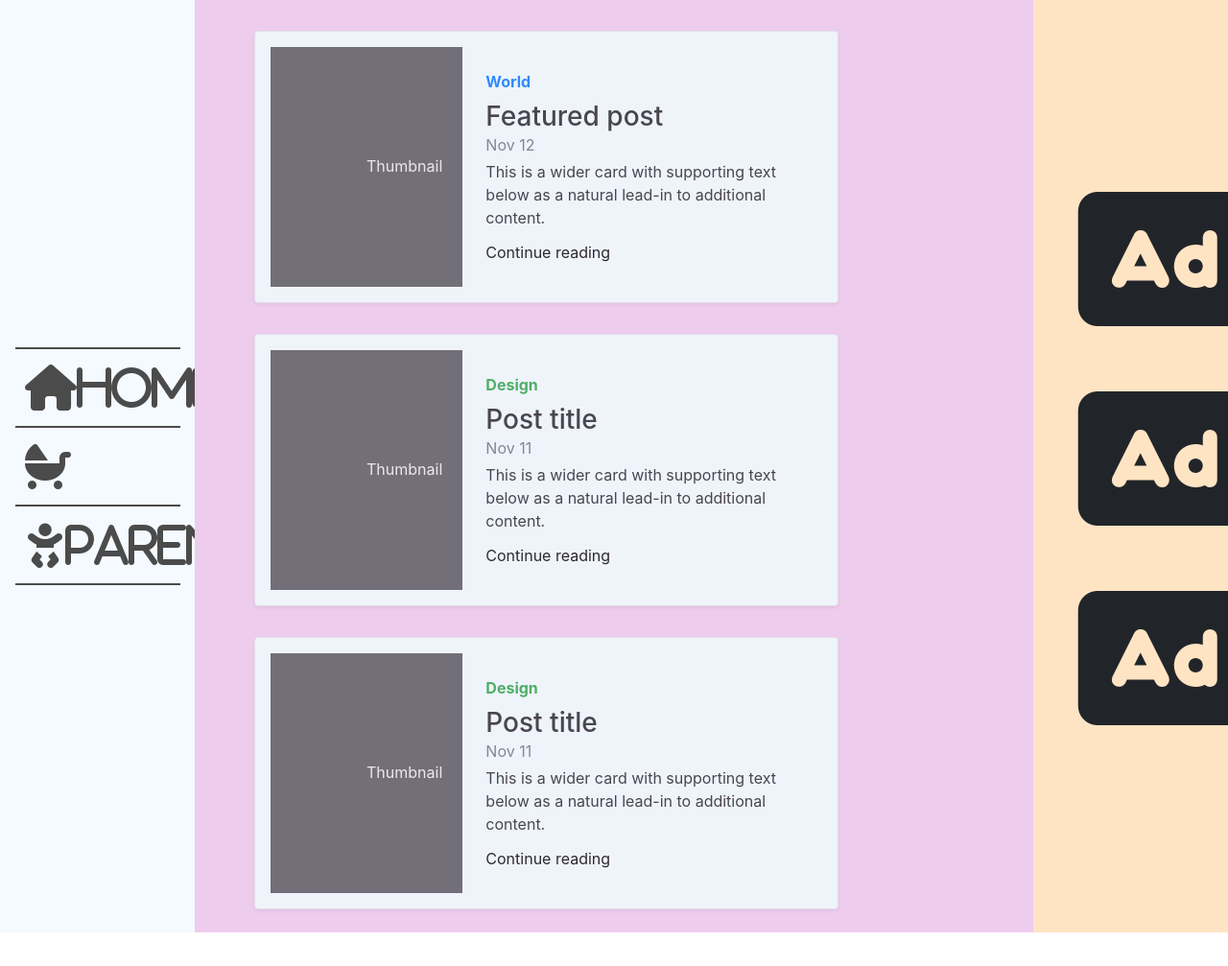
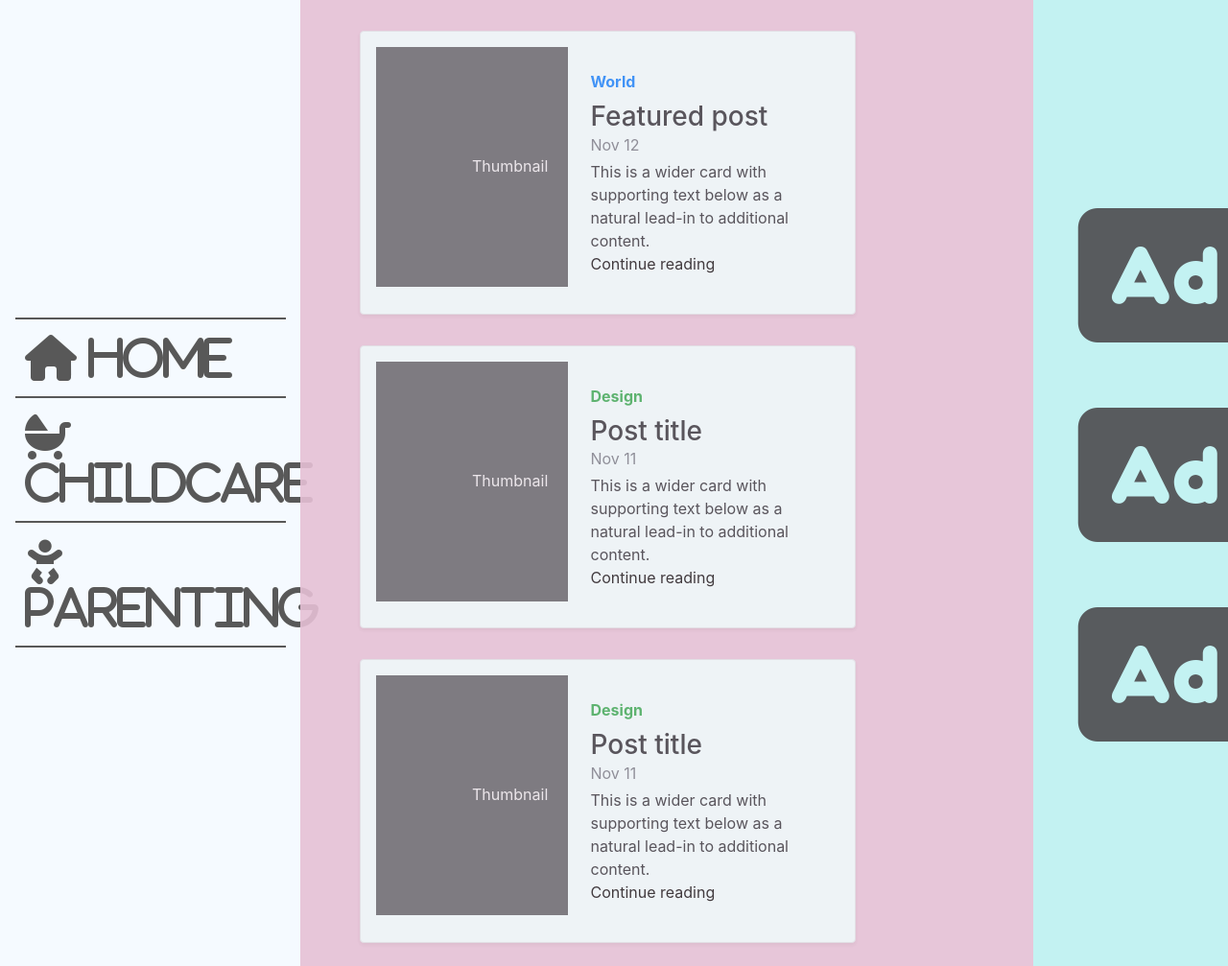
Before and after one commit to SWCousins/SoothingStart, a plain HTML site: page index.html in a window 1280 px wide. Shown: the top 1007 px of the page at 96% size. Before the commit the page ends 972 px from the top, so only its background shows below. Drawn offline with nearby package versions, Linux system fonts and the light colour scheme.

Commit message:
Updated menu items
feat: updated menu items

Updated the menu items to be nested `span` elements, updated color palette and opacity

```diff
--- a/index.html
+++ b/index.html
@@ -17,15 +17,15 @@
         <div class="menu panel col-1">
             <hr />
             <a href="#">
-                <span class="1 fas fa-home home"></span>
+                <span class="1 fas fa-home"> <span class="home"></span></span>
             </a>
             <hr />
             <a href="#">
-                <span class="2 fas fa-baby-carriage"></span>
+                <span class="2 fas fa-baby-carriage"> <span class="carriage"></span></span>
             </a>
             <hr />
             <a href="#">
-                <span class="3 fas fa-baby baby"></span>
+                <span class="3 fas fa-baby"> <span class="baby"></span></span>
             </a>
             <hr />
         </div>
@@ -97,7 +97,7 @@
 
 
         </div>
-        <div class="col-2 panel ad-panel" style="background-color: bisque">
+        <div class="col-2 panel ad-panel" style="background-color: paleturquoise">
             <i class="large fas fa-ad"></i>
             <i class="large fas fa-ad"></i>
             <i class="large fas fa-ad"></i>
@@ -108,24 +108,29 @@
 
             let menuBox = document.querySelector(".menu");
             let newsBox = document.querySelector(".main-news");
+            let adBox = document.querySelector(".ad-panel");
+
             let homeIcon = document.querySelector(".home");
-            let babyIcon = document.querySelector(".baby")
+            let carriageIcon = document.querySelector(".carriage");
+            let babyIcon = document.querySelector(".baby");
 
             menuBox.addEventListener('mouseover', function(){
                 menuBox.classList.remove('col-1');
-                menuBox.classList.add('col-2');
+                menuBox.classList.add('col-3');
                 newsBox.classList.remove('col-9');
-                newsBox.classList.add('col-8');
+                newsBox.classList.add('col-7');
                 homeIcon.innerHTML = "Home";
-                babyIcon.innerHTML = "Parenting"
-            })
+                carriageIcon.innerHTML = "Childcare";
+                babyIcon.innerHTML = "Parenting";
+            });
 
             menuBox.addEventListener('mouseout', function(){
-                menuBox.classList.remove('col-2');
+                menuBox.classList.remove('col-3');
                 menuBox.classList.add('col-1');
-                newsBox.classList.remove('col-8');
+                newsBox.classList.remove('col-7');
                 newsBox.classList.add('col-9');
                 homeIcon.innerHTML = "";
+                carriageIcon.innerHTML = "";
                 babyIcon.innerHTML = "";
             })
 
--- a/style.css
+++ b/style.css
@@ -22,7 +22,7 @@ hr {
 }
 
 .menu {
-    opacity: 0.7;
+    opacity: 0.65;
     background-color: aliceblue;
 }
 
@@ -38,13 +38,13 @@ hr {
 }
 
 .main-news {
-    background-color: #eeccee;
+    background-color: #e5c0d5;
+    opacity: 0.9;
 }
 
 .post {
     background-color: azure;
     opacity: 0.8;
-    background-blend-mode: lighten;
 }
 
 .border {
@@ -57,5 +57,5 @@ hr {
   position: sticky;
   top: 0;
   float:right;
-
+  opacity: 0.75;
 }
```
